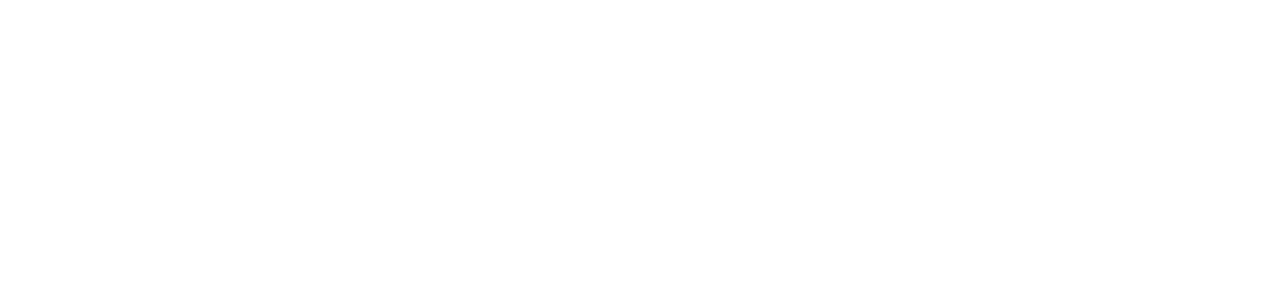
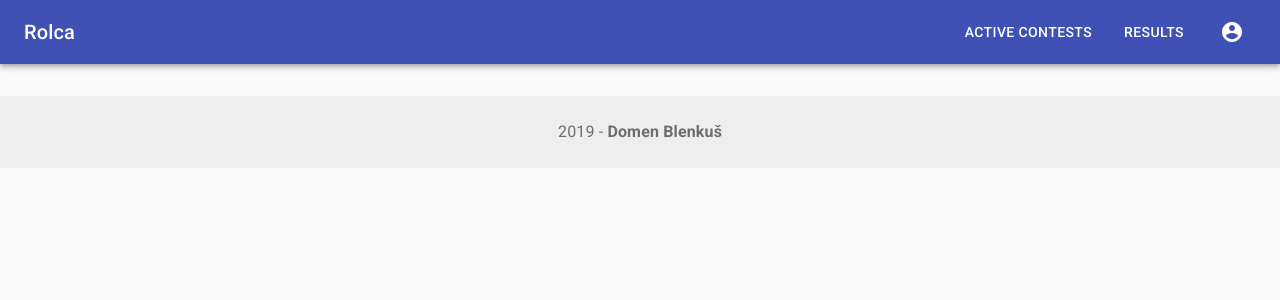
Before and after one commit to dblenkus/rolca-ui, a React (Create React App) app: page / in a window 1280 px wide. Shown: the top 300 px of the page. Built offline with nearby package versions, Linux system fonts and the light colour scheme.

Commit message:
Add Material UI

```diff
--- a/package.json
+++ b/package.json
@@ -3,6 +3,8 @@
     "version": "0.1.0",
     "private": true,
     "dependencies": {
+        "@material-ui/core": "^4.9.7",
+        "@material-ui/icons": "^4.9.1",
         "@testing-library/jest-dom": "^4.2.4",
         "@testing-library/react": "^9.3.2",
         "@testing-library/user-event": "^7.1.2",
@@ -13,6 +15,7 @@
         "react": "^16.13.1",
         "react-dom": "^16.13.1",
         "react-scripts": "3.4.1",
+        "typeface-roboto": "^0.0.75",
         "typescript": "~3.7.2"
     },
     "scripts": {
--- /dev/null
+++ b/src/App.tsx
@@ -0,0 +1,34 @@
+import React from 'react';
+
+import { CssBaseline, Container } from '@material-ui/core';
+
+import Header from './components/Header/Header';
+import Footer from './components/Footer/Footer';
+import { makeStyles } from '@material-ui/core/styles';
+
+const useStyles = makeStyles((theme) => ({
+    container: {
+        marginTop: theme.spacing(2),
+        marginBottom: theme.spacing(4),
+    },
+    root: {
+        display: 'flex',
+        flexDirection: 'column',
+        minHeight: '100vh',
+    },
+}));
+
+const App = () => {
+    const classes = useStyles();
+
+    return (
+        <React.Fragment>
+            <CssBaseline />
+            <Header />
+            <Container className={classes.container}></Container>
+            <Footer />
+        </React.Fragment>
+    );
+};
+
+export default App;
--- /dev/null
+++ b/src/components/Footer/Copyright.tsx
@@ -0,0 +1,27 @@
+import React from 'react';
+
+import { Typography } from '@material-ui/core';
+import { makeStyles } from '@material-ui/core/styles';
+
+const useStyles = makeStyles({
+    copyright: {
+        flexGrow: 1,
+    },
+});
+
+const Copyright: React.FC = () => {
+    const classes = useStyles();
+
+    return (
+        <Typography
+            variant="body1"
+            color="textSecondary"
+            align="center"
+            className={classes.copyright}
+        >
+            {new Date().getFullYear()} - <b>Domen Blenkuš</b>
+        </Typography>
+    );
+};
+
+export default Copyright;
--- /dev/null
+++ b/src/components/Footer/Footer.tsx
@@ -0,0 +1,26 @@
+import React from 'react';
+
+import { makeStyles } from '@material-ui/core/styles';
+
+import Copyright from './Copyright';
+
+const useStyles = makeStyles((theme) => ({
+    footer: {
+        padding: theme.spacing(3, 2),
+        marginTop: 'auto',
+        backgroundColor:
+            theme.palette.type === 'light' ? theme.palette.grey[200] : theme.palette.grey[800],
+    },
+}));
+
+const Footer: React.FC = () => {
+    const classes = useStyles();
+
+    return (
+        <footer className={classes.footer}>
+            <Copyright />
+        </footer>
+    );
+};
+
+export default Footer;
--- /dev/null
+++ b/src/components/Header/Dropdown.tsx
@@ -0,0 +1,73 @@
+import React from 'react';
+
+import { IconButton, Menu, MenuItem } from '@material-ui/core';
+import AccountCircle from '@material-ui/icons/AccountCircle';
+
+interface Props {
+    loggedin: boolean;
+}
+
+const Dropdown: React.FC<Props> = (props: Props) => {
+    const [anchorEl, setAnchorEl] = React.useState<null | Element>(null);
+
+    const openMenu = (event: React.MouseEvent): void => {
+        setAnchorEl(event.currentTarget);
+    };
+
+    const closeMenu = (): void => {
+        setAnchorEl(null);
+    };
+
+    const publicMenu = [
+        <MenuItem key="item-1" onClick={closeMenu}>
+            Register
+        </MenuItem>,
+        <MenuItem key="item-2" onClick={closeMenu}>
+            Login
+        </MenuItem>,
+    ];
+
+    const privateMenu = [
+        <MenuItem key="item-1" onClick={closeMenu}>
+            Profile
+        </MenuItem>,
+        <MenuItem key="item-2" onClick={closeMenu}>
+            Logout
+        </MenuItem>,
+    ];
+
+    const { loggedin } = props;
+
+    return (
+        <>
+            <IconButton
+                aria-label="account of current user"
+                aria-controls="menu-appbar"
+                aria-haspopup="true"
+                onClick={openMenu}
+                color="inherit"
+            >
+                <AccountCircle />
+            </IconButton>
+            <Menu
+                id="menu-appbar"
+                anchorEl={anchorEl}
+                anchorOrigin={{
+                    vertical: 'top',
+                    horizontal: 'right',
+                }}
+                keepMounted
+                transformOrigin={{
+                    vertical: 'top',
+                    horizontal: 'right',
+                }}
+                open={Boolean(anchorEl)}
+                onClose={closeMenu}
+            >
+                {loggedin ? privateMenu : publicMenu}
+            </Menu>
+        </>
+    );
+};
+
+export default Dropdown;
--- /dev/null
+++ b/src/components/Header/Header.tsx
@@ -0,0 +1,38 @@
+import React from 'react';
+
+import { AppBar, Button, Toolbar, Typography } from '@material-ui/core';
+import { makeStyles } from '@material-ui/core/styles';
+
+import Dropdown from './Dropdown';
+
+const useStyles = makeStyles((theme) => ({
+    menuButton: {
+        marginRight: theme.spacing(2),
+    },
+    title: {
+        flexGrow: 1,
+    },
+}));
+
+const Header: React.FC = () => {
+    const classes = useStyles();
+
+    return (
+        <AppBar position="sticky">
+            <Toolbar>
+                <Typography variant="h6" className={classes.title}>
+                    Rolca
+                </Typography>
+                <Button className={classes.menuButton} color="inherit">
+                    Active contests
+                </Button>
+                <Button className={classes.menuButton} color="inherit">
+                    Results
+                </Button>
+                <Dropdown loggedin={false} />
+            </Toolbar>
+        </AppBar>
+    );
+};
+
+export default Header;
--- a/src/index.tsx
+++ b/src/index.tsx
@@ -1,8 +1,8 @@
 import React from 'react';
 import ReactDOM from 'react-dom';
 
-function App() {
-  return <React.Fragment></React.Fragment>;
-}
+import 'typeface-roboto';
+
+import App from './App';
 
 ReactDOM.render(<App />, document.getElementById('root'));
```
